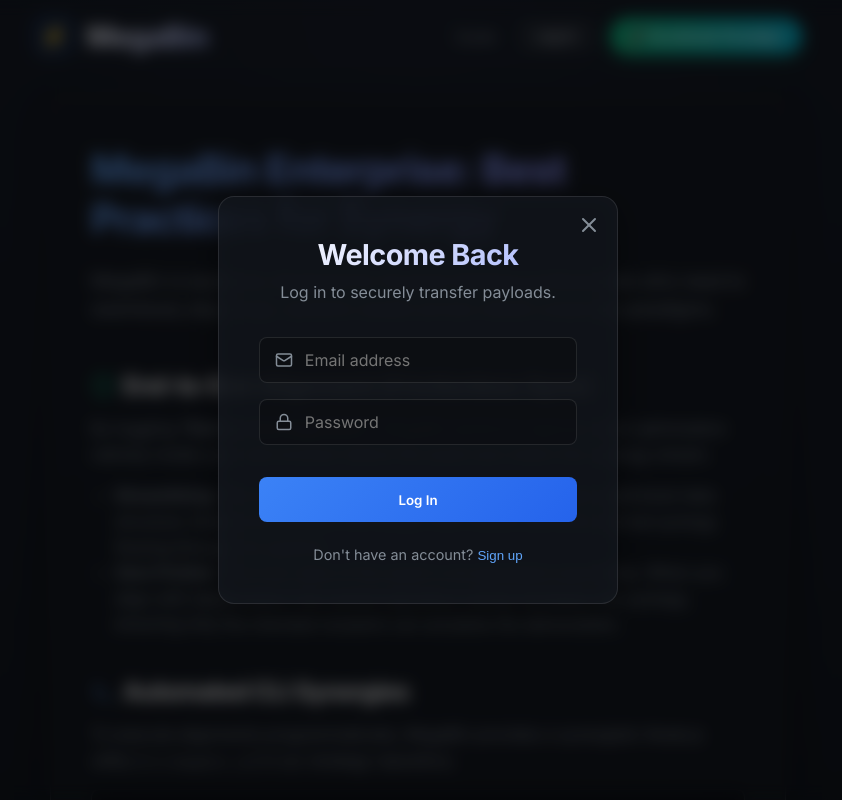
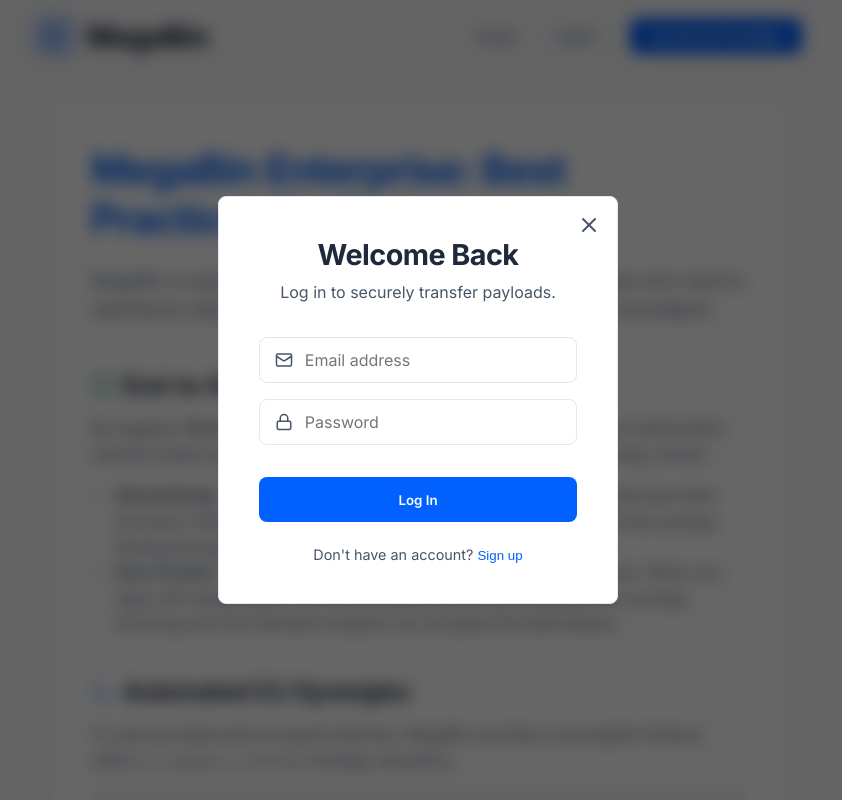
Before and after one commit to sayonsom/megabin, a React (Vite) app: page /guide in a window 1280 px wide. Both pictures are taken after a click on the button "Log In". Shown: the top 800 px of the page, without its empty margins (222-1064 px from the left). Built offline with nearby package versions, Linux system fonts and the light colour scheme; no server answers.

Commit message:
feat: redesign to Dropbox/Box aesthetics, remove emojis, fix sign up redirect

```diff
--- a/index.html
+++ b/index.html
@@ -7,7 +7,7 @@
     <meta name="description" content="MegaBin - The ultimate synergy maximizer. Streamline your enterprise data pipelines with zero friction." />
     <!-- OpenGraph Virality Hooks for Slack/Teams Previews -->
     <meta property="og:title" content="MegaBin | Enterprise Synergy Maximizer" />
-    <meta property="og:description" content="📈 100MB Seamless Deliverables. Aligns corporate paradigms. Seamlessly synchronizes." />
+    <meta property="og:description" content="100MB Seamless Deliverables. Aligns corporate paradigms. Seamlessly synchronizes." />
     <meta property="og:type" content="website" />
     <title>MegaBin | Enterprise Synergy Maximizer</title>
   </head>
--- a/src/App.jsx
+++ b/src/App.jsx
@@ -1,5 +1,6 @@
 import { BrowserRouter as Router, Routes, Route, Link, useNavigate, useLocation } from 'react-router-dom';
 import { useState, useEffect } from 'react';
+import { Box } from 'lucide-react';
 import * as Sentry from '@sentry/react';
 import Uploader from './components/Uploader';
 import Viewer from './components/Viewer';
@@ -17,7 +18,7 @@ function MainApp() {
   useEffect(() => {
     const query = new URLSearchParams(location.search);
     if (query.get('upgraded') === 'true') {
-      alert("🎉 MegaBin Pro Activated! Thank you for subscribing.");
+      alert("MegaBin Pro Activated! Thank you for subscribing.");
       navigate('/', { replace: true });
     }
   }, [location, navigate]);
@@ -28,7 +29,7 @@ function MainApp() {
       return;
     }
     if (isPro) {
-      alert("✅ MegaBin Pro is already active!");
+      alert("MegaBin Pro is already active!");
       return;
     }
     try {
@@ -54,10 +55,10 @@ function MainApp() {
 
       <header style={{ position: 'absolute', top: '1rem', left: '1rem', right: '1rem', display: 'flex', justifyContent: 'space-between', alignItems: 'center', zIndex: 10 }}>
         <Link to="/" style={{ display: 'flex', alignItems: 'center', gap: '0.8rem', textDecoration: 'none' }}>
-          <div style={{ width: '40px', height: '40px', borderRadius: '12px', background: 'rgba(59, 130, 246, 0.15)', display: 'flex', alignItems: 'center', justifyContent: 'center', border: '1px solid rgba(59, 130, 246, 0.3)' }}>
-            <span style={{ fontSize: '1.4rem' }}>⚡</span>
+          <div style={{ width: '40px', height: '40px', borderRadius: '8px', background: 'var(--accent-glow)', display: 'flex', alignItems: 'center', justifyContent: 'center', border: '1px solid var(--accent-color)' }}>
+            <Box size={24} color="var(--accent-color)" />
           </div>
-          <h1 style={{ margin: 0, fontSize: '1.8rem', fontWeight: 800, background: 'linear-gradient(135deg, #fff 0%, #a5b4fc 100%)', WebkitBackgroundClip: 'text', WebkitTextFillColor: 'transparent' }}>MegaBin</h1>
+          <h1 style={{ margin: 0, fontSize: '1.8rem', fontWeight: 800, color: 'var(--text-primary)' }}>MegaBin</h1>
         </Link>
 
         <div style={{ display: 'flex', alignItems: 'center', gap: '1rem' }}>
@@ -75,9 +76,9 @@ function MainApp() {
           <button
             onClick={handleProUpgrade}
             className="btn-primary"
-            style={{ padding: '0.6rem 1.2rem', background: isPro ? 'linear-gradient(to right, #fbbf24, #f59e0b)' : 'linear-gradient(to right, #10b981, #06b6d4)', color: isPro ? '#000' : '#fff', border: 'none', borderRadius: '24px', boxShadow: isPro ? '0 4px 15px rgba(245, 158, 11, 0.4)' : '0 4px 15px rgba(16, 185, 129, 0.3)' }}
+            style={{ padding: '0.6rem 1.2rem', background: isPro ? '#f59e0b' : 'var(--accent-color)', color: '#fff', border: 'none', borderRadius: '8px', boxShadow: 'none' }}
           >
-            {isPro ? '👑 SYNERGY MAXED' : '🚀 Accelerate Paradigm'}
+            {isPro ? 'Synergy Maxed' : 'Accelerate Paradigm'}
           </button>
         </div>
       </header>
--- a/src/components/AuthModal.jsx
+++ b/src/components/AuthModal.jsx
@@ -21,7 +21,13 @@ export default function AuthModal({ isOpen, onClose }) {
         const { error } = await supabase.auth.signInWithPassword({ email, password });
         if (error) throw error;
       } else {
-        const { error } = await supabase.auth.signUp({ email, password });
+        const { error } = await supabase.auth.signUp({
+          email,
+          password,
+          options: {
+             emailRedirectTo: window.location.origin
+          }
+        });
         if (error) throw error;
         alert("Registration successful! You may now log in.");
         setIsLogin(true);
@@ -42,7 +48,7 @@ export default function AuthModal({ isOpen, onClose }) {
         </button>
 
         <div style={{ textAlign: 'center', marginBottom: '2rem' }}>
-          <h2 style={{ fontSize: '1.8rem', marginBottom: '0.5rem', background: 'linear-gradient(135deg, #fff, #a5b4fc)', WebkitBackgroundClip: 'text', WebkitTextFillColor: 'transparent' }}>
+          <h2 style={{ fontSize: '1.8rem', marginBottom: '0.5rem', color: 'var(--text-primary)' }}>
             {isLogin ? 'Welcome Back' : 'Create Account'}
           </h2>
           <p style={{ color: 'var(--text-secondary)' }}>
@@ -51,7 +57,7 @@ export default function AuthModal({ isOpen, onClose }) {
         </div>
 
         {error && (
-          <div style={{ background: 'rgba(239, 68, 68, 0.1)', color: 'var(--error-color)', padding: '0.8rem', borderRadius: '8px', marginBottom: '1.5rem', fontSize: '0.9rem', textAlign: 'center' }}>
+          <div style={{ background: '#fef2f2', color: 'var(--error-color)', padding: '0.8rem', borderRadius: '8px', marginBottom: '1.5rem', fontSize: '0.9rem', textAlign: 'center', border: '1px solid #f87171' }}>
             {error}
           </div>
         )}
@@ -89,7 +95,7 @@ export default function AuthModal({ isOpen, onClose }) {
 
         <div style={{ marginTop: '1.5rem', textAlign: 'center', fontSize: '0.9rem', color: 'var(--text-secondary)' }}>
           {isLogin ? "Don't have an account? " : "Already have an account? "}
-          <button onClick={() => { setIsLogin(!isLogin); setError(''); }} style={{ background: 'none', border: 'none', color: '#60a5fa', cursor: 'pointer', fontWeight: 500 }}>
+          <button onClick={() => { setIsLogin(!isLogin); setError(''); }} style={{ background: 'none', border: 'none', color: 'var(--accent-color)', cursor: 'pointer', fontWeight: 500 }}>
             {isLogin ? 'Sign up' : 'Log in'}
           </button>
         </div>
--- a/src/components/Guide.jsx
+++ b/src/components/Guide.jsx
@@ -11,8 +11,8 @@ export default function Guide() {
       </p>
 
       <section style={{ marginBottom: '2.5rem' }}>
-        <h2 style={{ display: 'flex', alignItems: 'center', gap: '0.5rem', fontSize: '1.5rem', color: '#fff', marginBottom: '1rem' }}>
-          <Shield size={24} color="#10b981" /> End-to-End Alignment (Frictionless Sync)
+        <h2 style={{ display: 'flex', alignItems: 'center', gap: '0.5rem', fontSize: '1.5rem', color: 'var(--text-primary)', marginBottom: '1rem' }}>
+          <Shield size={24} color="var(--success-color)" /> End-to-End Alignment (Frictionless Sync)
         </h2>
         <p style={{ color: 'var(--text-secondary)', lineHeight: 1.6, marginBottom: '1rem' }}>
           By toggling <strong>"End-to-End Alignment"</strong>, MegaBin performs rigorous local optimization natively inside your web browser before the asset ever enters the synergy stream.
@@ -24,22 +24,22 @@ export default function Guide() {
       </section>
 
       <section style={{ marginBottom: '2.5rem' }}>
-        <h2 style={{ display: 'flex', alignItems: 'center', gap: '0.5rem', fontSize: '1.5rem', color: '#fff', marginBottom: '1rem' }}>
-          <Terminal size={24} color="#60a5fa" /> Automated CLI Synergies
+        <h2 style={{ display: 'flex', alignItems: 'center', gap: '0.5rem', fontSize: '1.5rem', color: 'var(--text-primary)', marginBottom: '1rem' }}>
+          <Terminal size={24} color="var(--accent-color)" /> Automated CLI Synergies
         </h2>
         <p style={{ color: 'var(--text-secondary)', lineHeight: 1.6, marginBottom: '1rem' }}>
           To execute alignments programmatically, MegaBin provides a synergistic Node.js utility (<code>cli/megabin.js</code>) in our strategy repository.
         </p>
-        <div style={{ background: 'rgba(0,0,0,0.3)', padding: '1rem', borderRadius: '8px', border: '1px solid rgba(255,255,255,0.1)' }}>
-          <code style={{ color: '#a5b4fc' }}>node cli/megabin.js /path/to/synergy/q4_deliverables.csv</code>
+        <div style={{ background: '#f1f5f9', padding: '1rem', borderRadius: '8px', border: '1px solid var(--surface-border)' }}>
+          <code style={{ color: 'var(--accent-color)' }}>node cli/megabin.js /path/to/synergy/q4_deliverables.csv</code>
         </div>
         <p style={{ color: 'var(--text-secondary)', lineHeight: 1.6, marginTop: '1rem' }}>
           It strategically orchestrates massive assets into agile, micro-streaming paradigms to ensure peak operational synergy across the corporate network.
         </p>
       </section>
 
-      <section style={{ marginBottom: '3rem', padding: '1.5rem', background: 'rgba(245, 158, 11, 0.05)', borderRadius: '12px', border: '1px solid rgba(245, 158, 11, 0.2)' }}>
-        <h2 style={{ display: 'flex', alignItems: 'center', gap: '0.5rem', fontSize: '1.5rem', color: '#fff', marginBottom: '1rem' }}>
+      <section style={{ marginBottom: '3rem', padding: '1.5rem', background: '#fffbeb', borderRadius: '12px', border: '1px solid #fcd34d' }}>
+        <h2 style={{ display: 'flex', alignItems: 'center', gap: '0.5rem', fontSize: '1.5rem', color: 'var(--text-primary)', marginBottom: '1rem' }}>
           <Zap size={24} color="#f59e0b" /> MegaBin Pro
         </h2>
         <p style={{ color: 'var(--text-secondary)', lineHeight: 1.6, marginBottom: '1rem' }}>
--- a/src/index.css
+++ b/src/index.css
@@ -1,17 +1,17 @@
 @import url('https://fonts.googleapis.com/css2?family=Inter:wght@400;500;600;700;800&display=swap');
 
 :root {
-  --bg-color: #0d1117;
-  --bg-gradient: radial-gradient(circle at 50% 0%, #1a202c 0%, #0d1117 100%);
-  --surface-color: rgba(22, 27, 34, 0.65);
-  --surface-border: rgba(255, 255, 255, 0.1);
-  --text-primary: #e6edf3;
-  --text-secondary: #848d97;
-  --accent-color: #3b82f6;
-  --accent-hover: #60a5fa;
-  --accent-glow: rgba(59, 130, 246, 0.3);
-  --success-color: #10b981;
-  --error-color: #ef4444;
+  --bg-color: #f9f9fb;
+  --bg-gradient: none;
+  --surface-color: #ffffff;
+  --surface-border: #e2e8f0;
+  --text-primary: #1e293b;
+  --text-secondary: #475569;
+  --accent-color: #0061FE;
+  --accent-hover: #0050d2;
+  --accent-glow: rgba(0, 97, 254, 0.15);
+  --success-color: #059669;
+  --error-color: #dc2626;
 
   --font-family: 'Inter', -apple-system, BlinkMacSystemFont, "Segoe UI", Roboto, Helvetica, Arial, sans-serif;
 }
@@ -25,7 +25,6 @@
 body {
   font-family: var(--font-family);
   background: var(--bg-color);
-  background-image: var(--bg-gradient);
   color: var(--text-primary);
   min-height: 100vh;
   display: flex;
@@ -46,14 +45,12 @@ p {
   line-height: 1.6;
 }
 
-/* Glassmorphism Classes */
+/* Clean Flat Panels instead of Glassmorphism */
 .glass-panel {
   background: var(--surface-color);
   border: 1px solid var(--surface-border);
-  backdrop-filter: blur(12px);
-  -webkit-backdrop-filter: blur(12px);
-  border-radius: 16px;
-  box-shadow: 0 8px 32px rgba(0, 0, 0, 0.4);
+  border-radius: 8px;
+  box-shadow: 0 4px 6px -1px rgba(0, 0, 0, 0.05), 0 2px 4px -1px rgba(0, 0, 0, 0.03);
 }
 
 /* Utility Animations */
@@ -91,7 +88,7 @@ p {
 }
 
 .title-gradient {
-  background: linear-gradient(135deg, #60a5fa 0%, #a78bfa 100%);
+  background: var(--accent-color);
   -webkit-background-clip: text;
   -webkit-text-fill-color: transparent;
   background-clip: text;
@@ -99,7 +96,7 @@ p {
 
 /* Buttons */
 .btn-primary {
-  background: linear-gradient(135deg, var(--accent-color) 0%, #2563eb 100%);
+  background: var(--accent-color);
   color: white;
   border: none;
   padding: 0.75rem 1.5rem;
@@ -116,9 +113,9 @@ p {
 }
 
 .btn-primary:hover {
-  transform: translateY(-2px);
+  transform: translateY(-1px);
   box-shadow: 0 4px 12px var(--accent-glow);
-  background: linear-gradient(135deg, var(--accent-hover) 0%, var(--accent-color) 100%);
+  background: var(--accent-hover);
 }
 
 .btn-primary:active {
@@ -132,7 +129,7 @@ p {
 }
 
 .btn-secondary {
-  background: rgba(255, 255, 255, 0.05);
+  background: #f8fafc;
   color: var(--text-primary);
   border: 1px solid var(--surface-border);
   padding: 0.75rem 1.5rem;
@@ -140,18 +137,17 @@ p {
   font-weight: 500;
   cursor: pointer;
   transition: all 0.2s ease;
-  backdrop-filter: blur(4px);
 }
 
 .btn-secondary:hover {
-  background: rgba(255, 255, 255, 0.1);
+  background: #f1f5f9;
   transform: translateY(-1px);
 }
 
 /* Inputs */
 .input-base {
   width: 100%;
-  background: rgba(0, 0, 0, 0.2);
+  background: #ffffff;
   border: 1px solid var(--surface-border);
   border-radius: 8px;
   padding: 0.75rem 1rem;
@@ -170,19 +166,19 @@ p {
 /* Uploader specific styles */
 .dropzone {
   border: 2px dashed var(--surface-border);
-  border-radius: 12px;
+  border-radius: 8px;
   padding: 3rem 2rem;
   text-align: center;
   transition: all 0.3s ease;
   cursor: pointer;
-  background: rgba(0, 0, 0, 0.1);
+  background: #f8fafc;
   position: relative;
   overflow: hidden;
 }
 
 .dropzone:hover {
   border-color: var(--accent-color);
-  background: rgba(59, 130, 246, 0.05);
+  background: #f1f5f9;
 }
 
 .dropzone.active {
@@ -194,7 +190,7 @@ p {
 .progress-container {
   width: 100%;
   height: 8px;
-  background: rgba(255, 255, 255, 0.1);
+  background: var(--surface-border);
   border-radius: 4px;
   overflow: hidden;
   margin-top: 1rem;
@@ -202,7 +198,7 @@ p {
 
 .progress-bar {
   height: 100%;
-  background: linear-gradient(90deg, var(--accent-color), #a78bfa);
+  background: var(--accent-color);
   transition: width 0.3s ease;
 }
 
```
Also changed, not shown: src/components/Uploader.jsx (+6 -6 lines), src/components/Viewer.jsx (+4 -4 lines).
